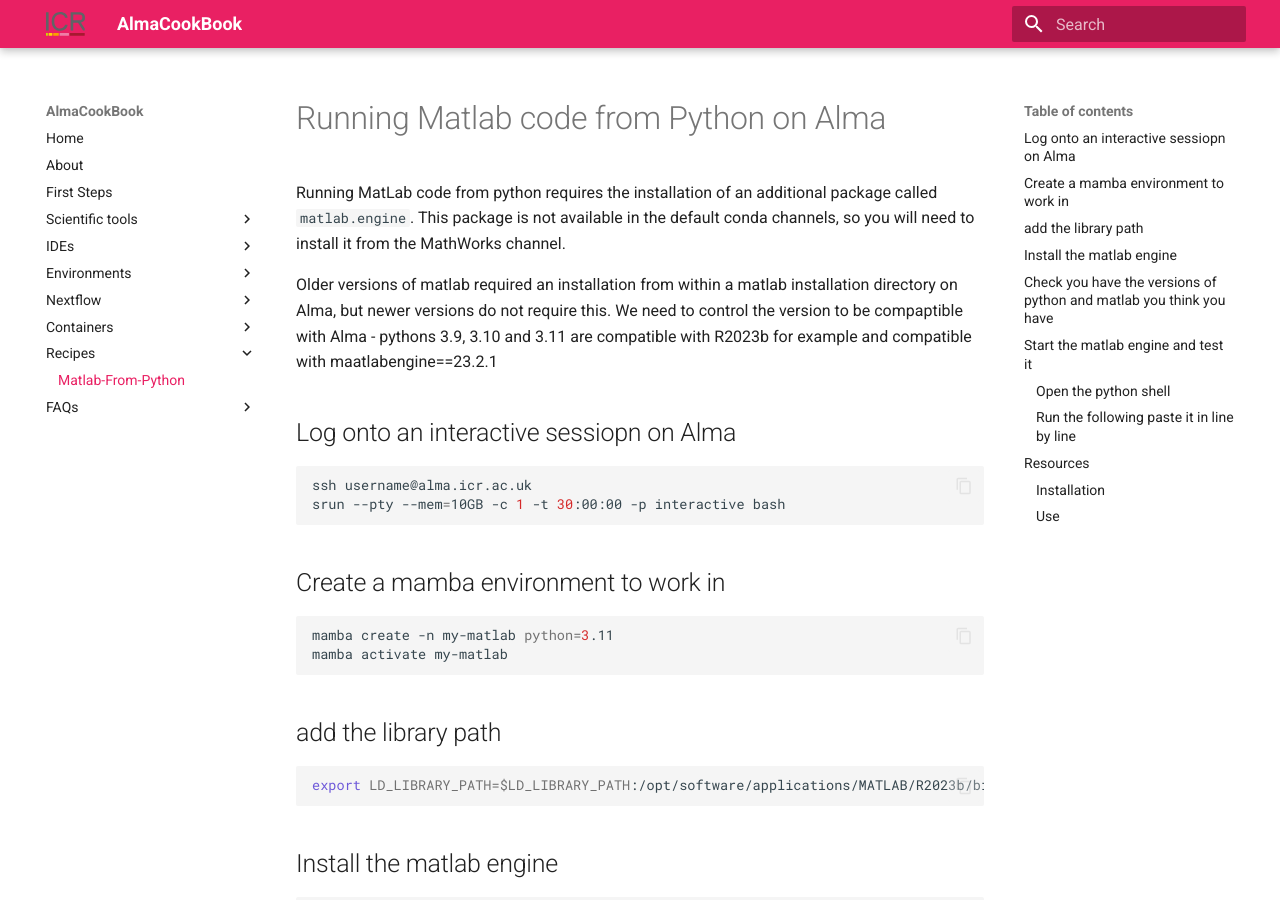
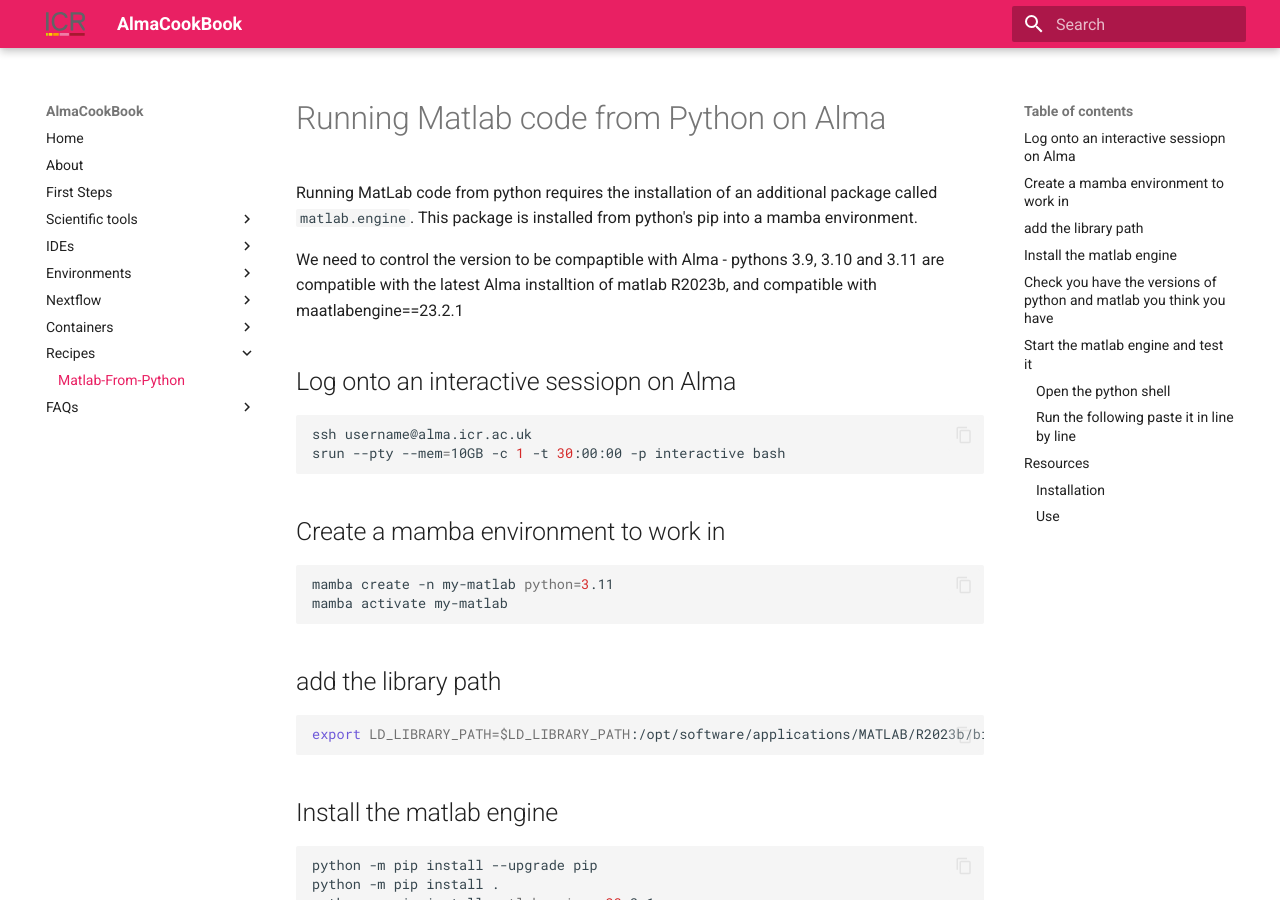
Before and after one commit to AlmaCookBook/AlmaCookBook.github.io, an MkDocs documentation site: the page built from docs/recipes/matlab-python.md, in a window 1280 px wide and 900 px high. Built offline with MkDocs 1.6.1 and Material for MkDocs 9.7.7, drawn with Linux system fonts in a browser that asks for light colours.

Commit message:
Some changes

````diff
--- a/docs/recipes/matlab-python.md
+++ b/docs/recipes/matlab-python.md
@@ -1,8 +1,8 @@
 # Running Matlab code from Python on Alma
 
-Running MatLab code from python requires the installation of an additional package called `matlab.engine`. This package is not available in the default conda channels, so you will need to install it from the MathWorks channel.
+Running MatLab code from python requires the installation of an additional package called `matlab.engine`. This package is installed from python's pip into a mamba environment.
 
-Older versions of matlab required an installation from within a matlab installation directory on Alma, but newer versions do not require this. We need to control the version to be compaptible with Alma - pythons 3.9, 3.10 and 3.11 are compatible with R2023b for example and compatible with maatlabengine==23.2.1
+We need to control the version to be compaptible with Alma - pythons 3.9, 3.10 and 3.11 are compatible with the latest Alma installtion of matlab R2023b, and compatible with maatlabengine==23.2.1
 
 ## Log onto an interactive sessiopn on Alma
 ```shell
````
